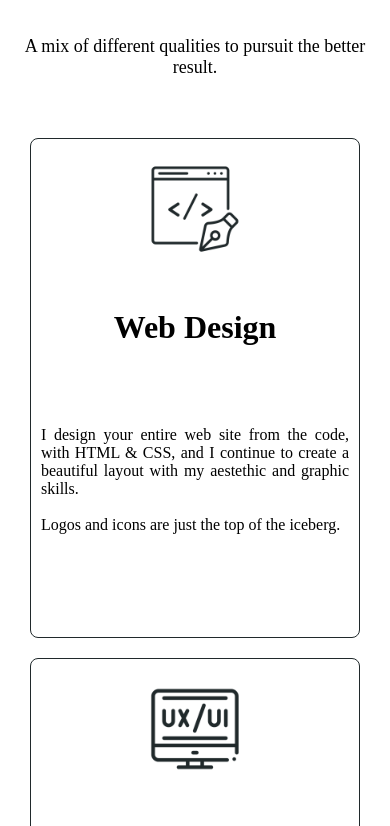
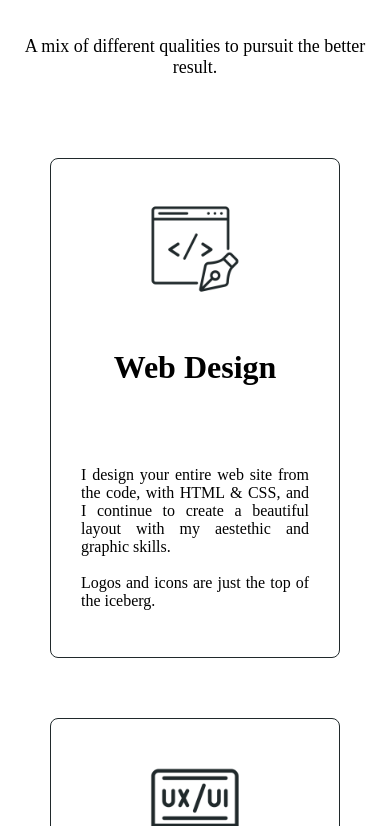
Before and after one commit to ed-bodhi/ed-bodhi.github.io, a plain HTML site: page index.html in a window 390 px wide. Shown: the part 4040-4866 px from the top of the page. Drawn offline with Linux system fonts and the light colour scheme.

Commit message:
Update style.css

```diff
--- a/assets/css/style.css
+++ b/assets/css/style.css
@@ -829,8 +829,8 @@ footer {
   .box {
     width: 350px;
     height: 500px;
-    margin: 10px;
-    padding: 10px;
+    margin: 30px;
+    padding: 30px;
   }
 
 
```
